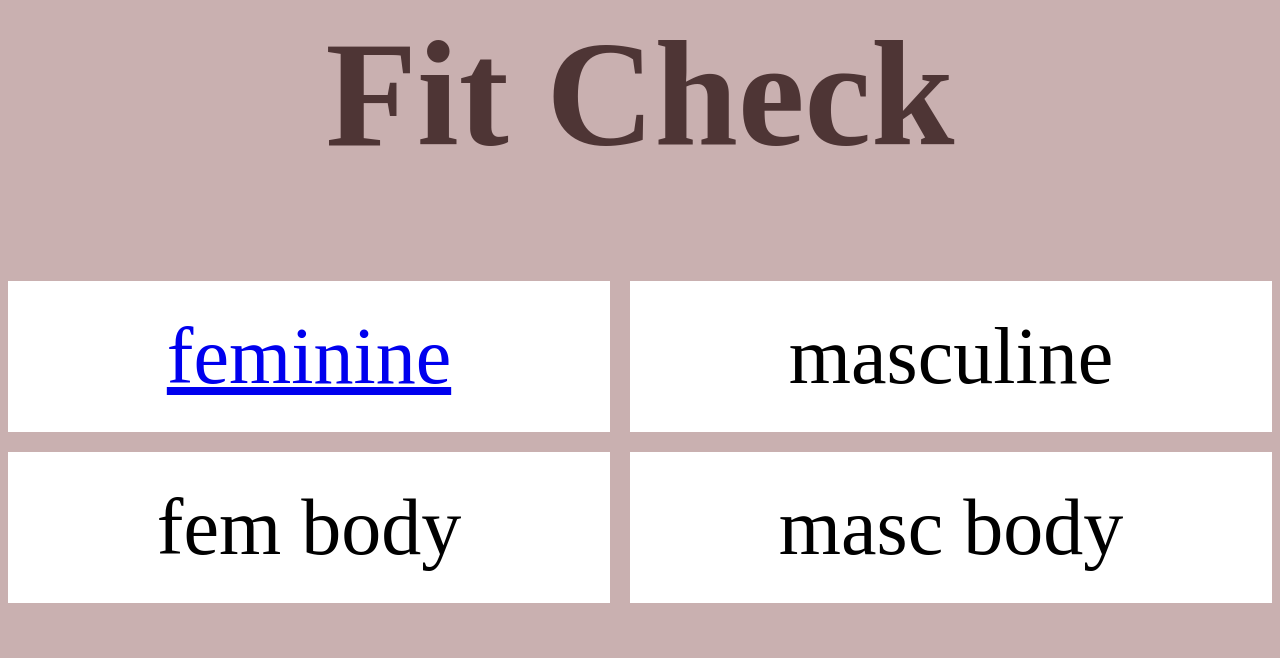
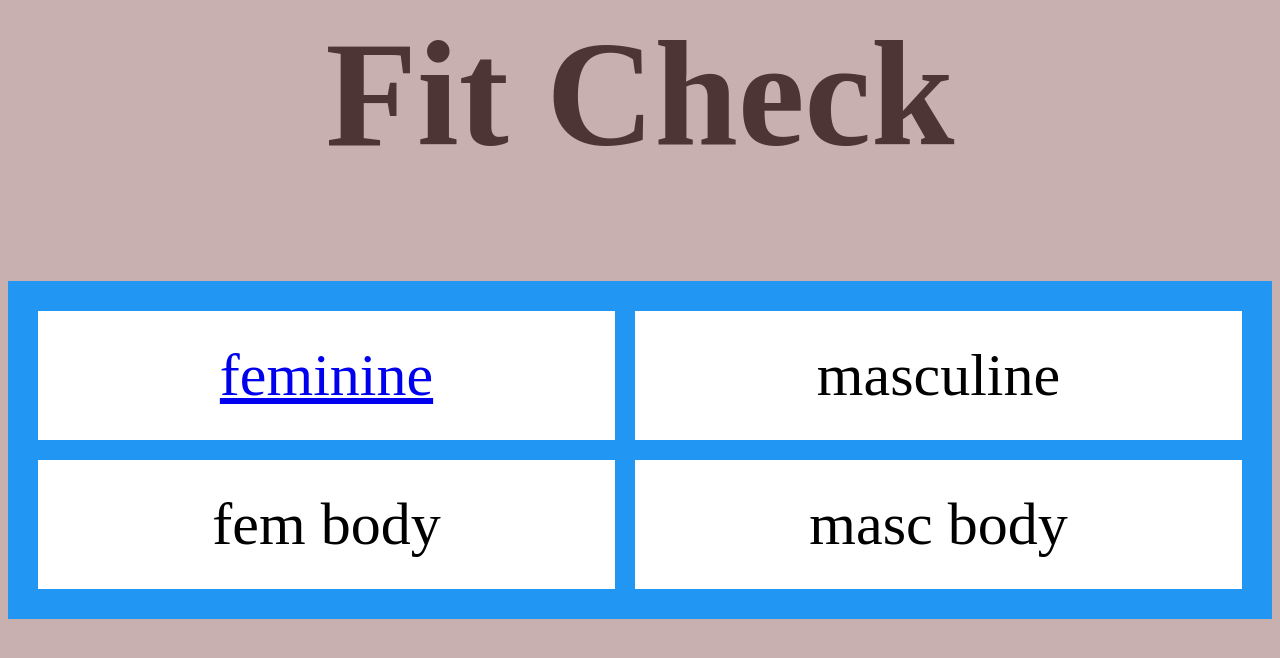
Before and after one commit to SanjAnandArt/fitcheck.github.io, a plain HTML site: page index.html in a window 1280 px wide. Drawn offline with Linux system fonts and the light colour scheme.

Commit message:
Update index.css

```diff
--- a/CSS/index.css
+++ b/CSS/index.css
@@ -13,11 +13,13 @@ h1 {
   display: grid;
   grid-template-columns: auto auto;
   gap: 20px;
+  background-color: #2196f3;
+  padding: 30px;
 }
 
 .container {
   background-color: #ffffff;
   text-align: center;
-  font-size: 80px;
+  font-size: 60px;
   padding: 30px 0;
 }
```
